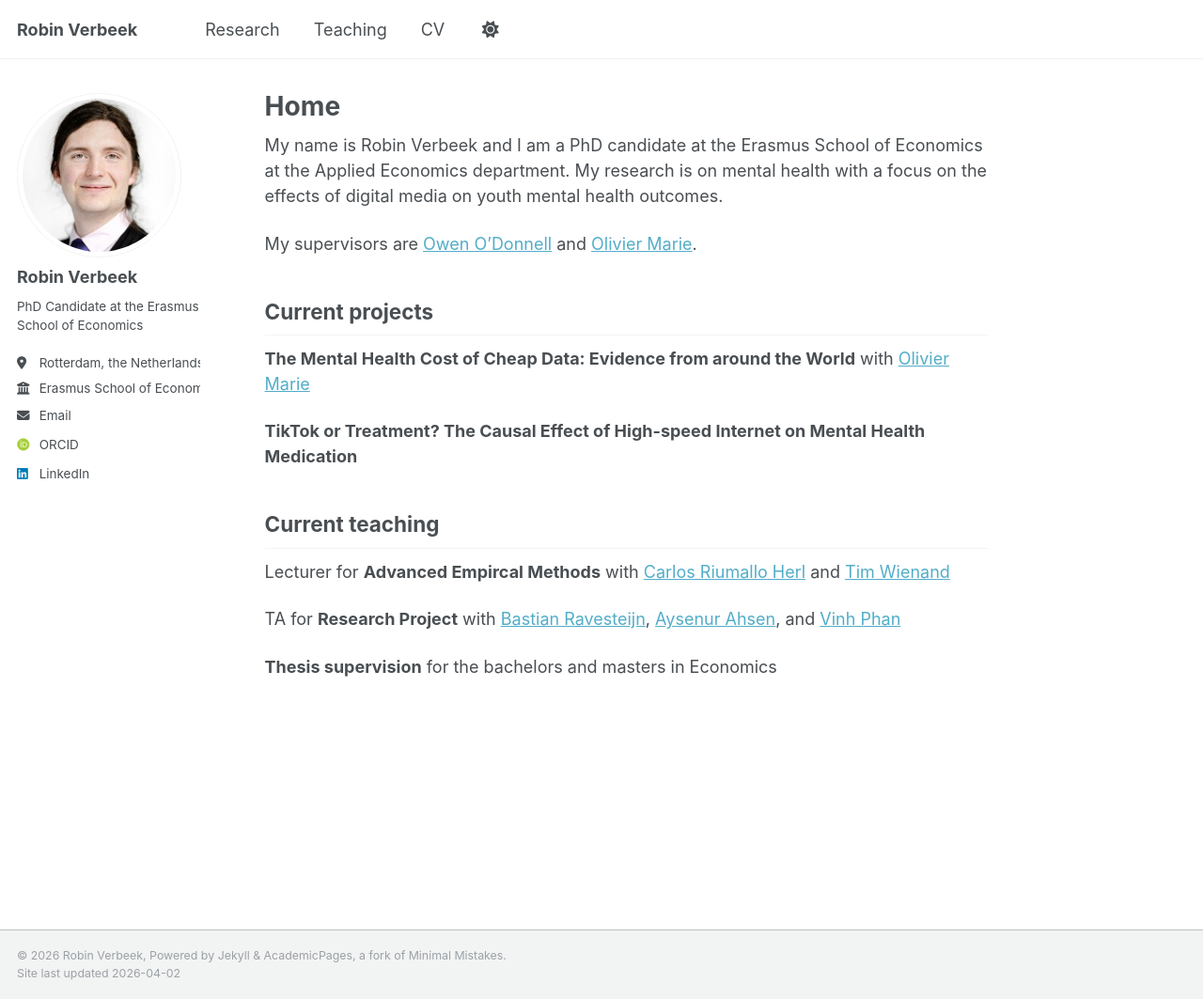
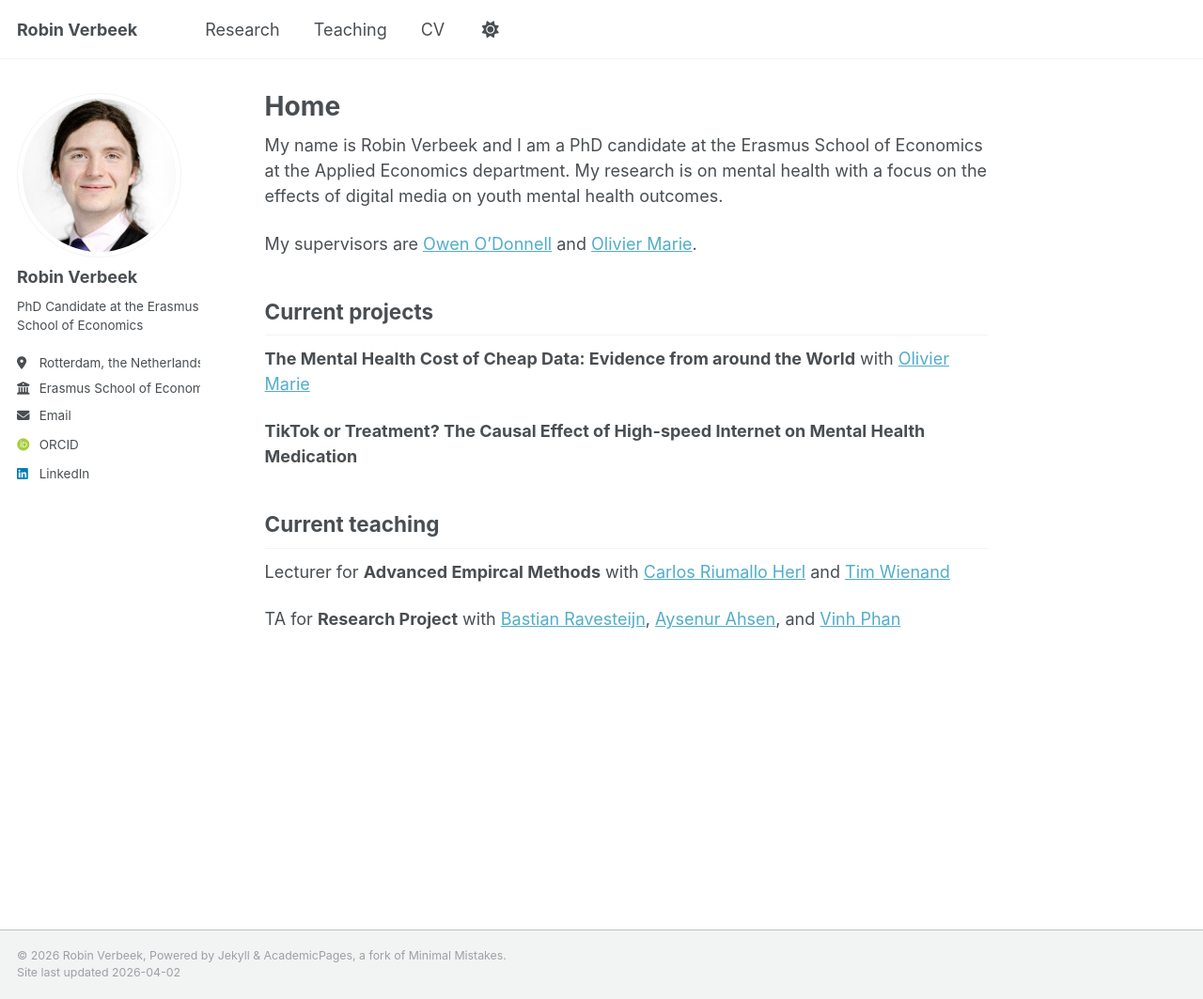
Before and after one commit to RobinV1/robinv1.github.io, a Jekyll site: the page built from _pages/about.md, in a window 1280 px wide and 1063 px high. Shown: the whole window at 94% size. Built offline with Jekyll 4.4.1, drawn with Linux system fonts in a browser that asks for light colours; some web fonts are replaced.

Commit message:
Update about.md

```diff
--- a/_pages/about.md
+++ b/_pages/about.md
@@ -20,5 +20,3 @@ My supervisors are [Owen O'Donnell](https://www.eur.nl/en/ese/people/owen-odonne
 Lecturer for **Advanced Empircal Methods** with [Carlos Riumallo Herl](https://www.eur.nl/en/people/carlos-riumallo-herl) and [Tim Wienand](https://www.linkedin.com/in/tim-wienand-049379138/)
 
 TA for **Research Project** with [Bastian Ravesteijn](https://sites.google.com/site/bastianravesteijn/), [Aysenur Ahsen](https://www.linkedin.com/in/ay%C5%9Fenur-ahsen-241708309/), and [Vinh Phan](https://www.vinhphan.nl/)
-
-**Thesis supervision** for the bachelors and masters in Economics
```
